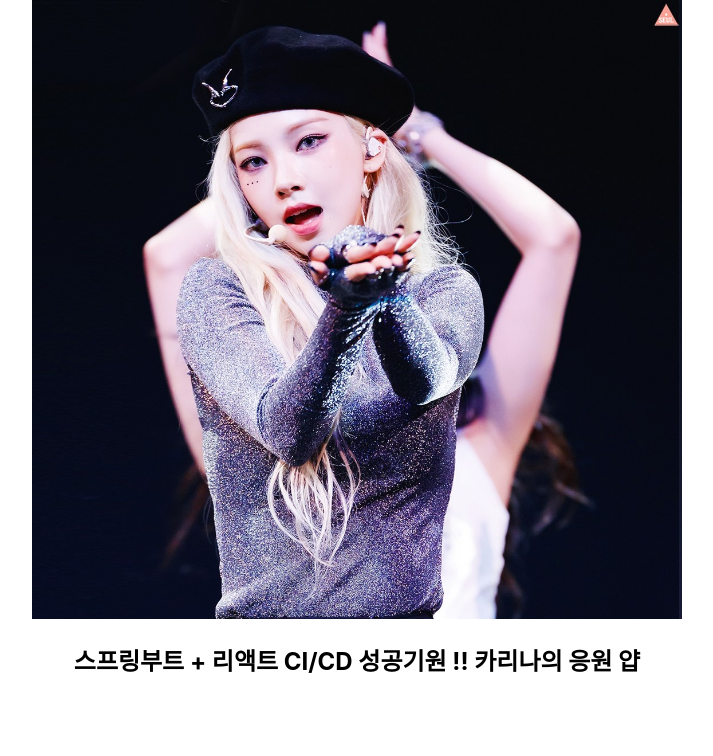
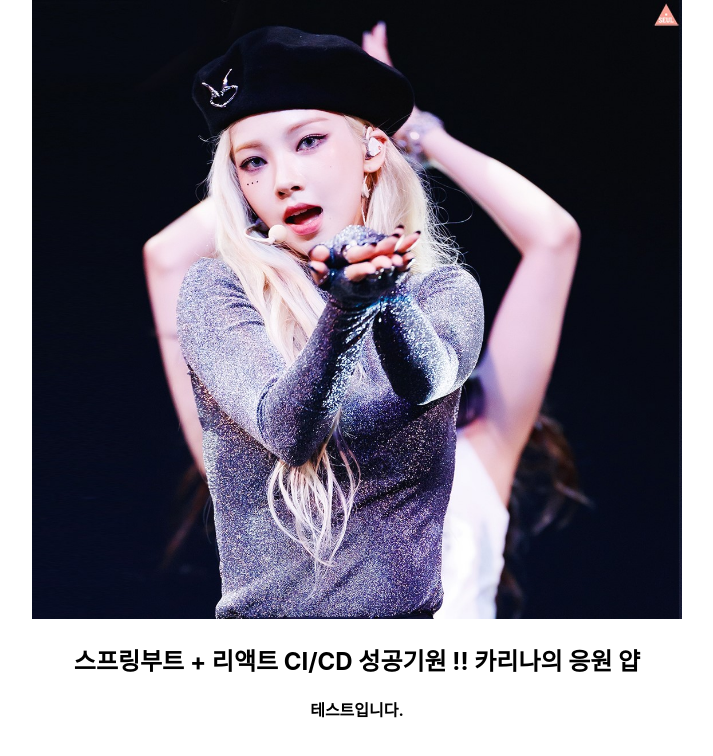
Before and after one commit to ssomal62/cherryweather, a React (Create React App) app in the folder src/main/reactjs/: page / in a window 1280 px wide. Shown: the top 756 px of the page, without its empty margins (283-996 px from the left). Built offline with nearby package versions, Linux system fonts and the light colour scheme.

Commit message:
리액트 추가

```diff
--- a/src/main/reactjs/src/App.js
+++ b/src/main/reactjs/src/App.js
@@ -1,4 +1,3 @@
-import logo from './logo.svg';
 import './App.css';
 import mainImg from './image/17.jpg';
 
@@ -7,6 +6,7 @@ function App() {
     <div className="App">
       <img src={mainImg} style={{width:'650px'}} alt=""/>
       <h2><b>스프링부트 + 리액트 CI/CD 성공기원 !! 카리나의 응원 얍 </b></h2>
+        <b>테스트입니다.</b>
     </div>
   );
 }
```
